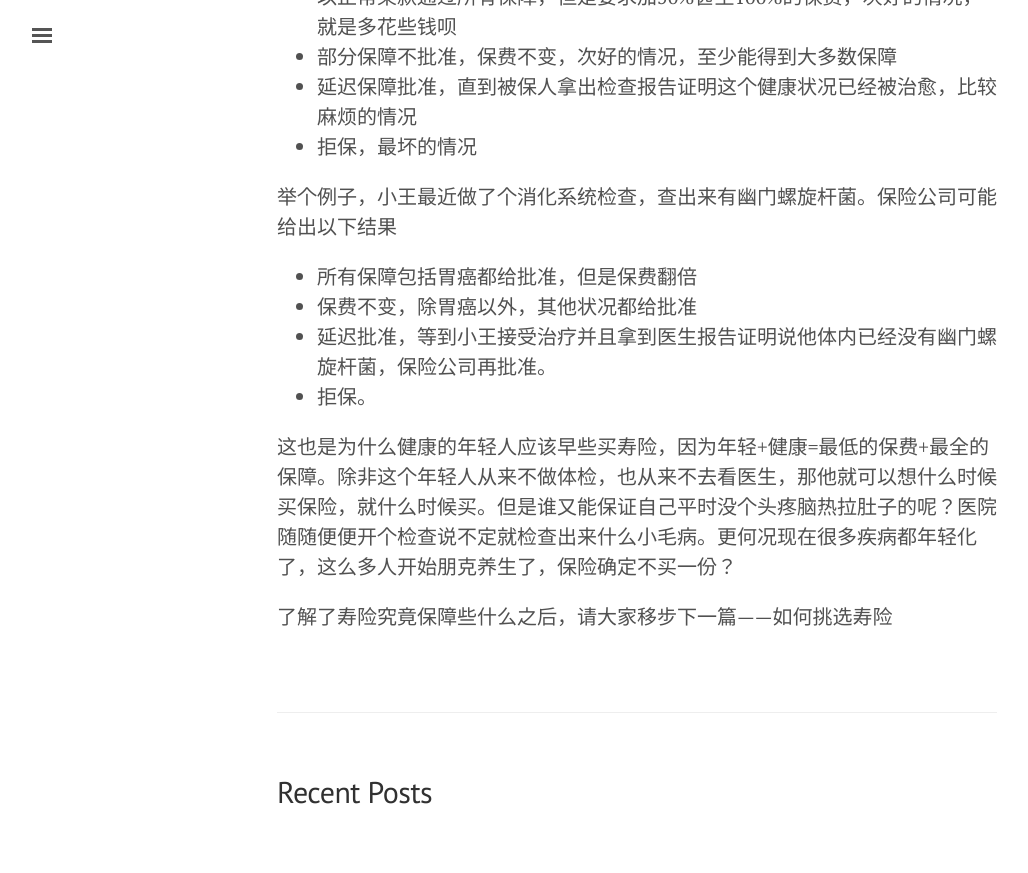
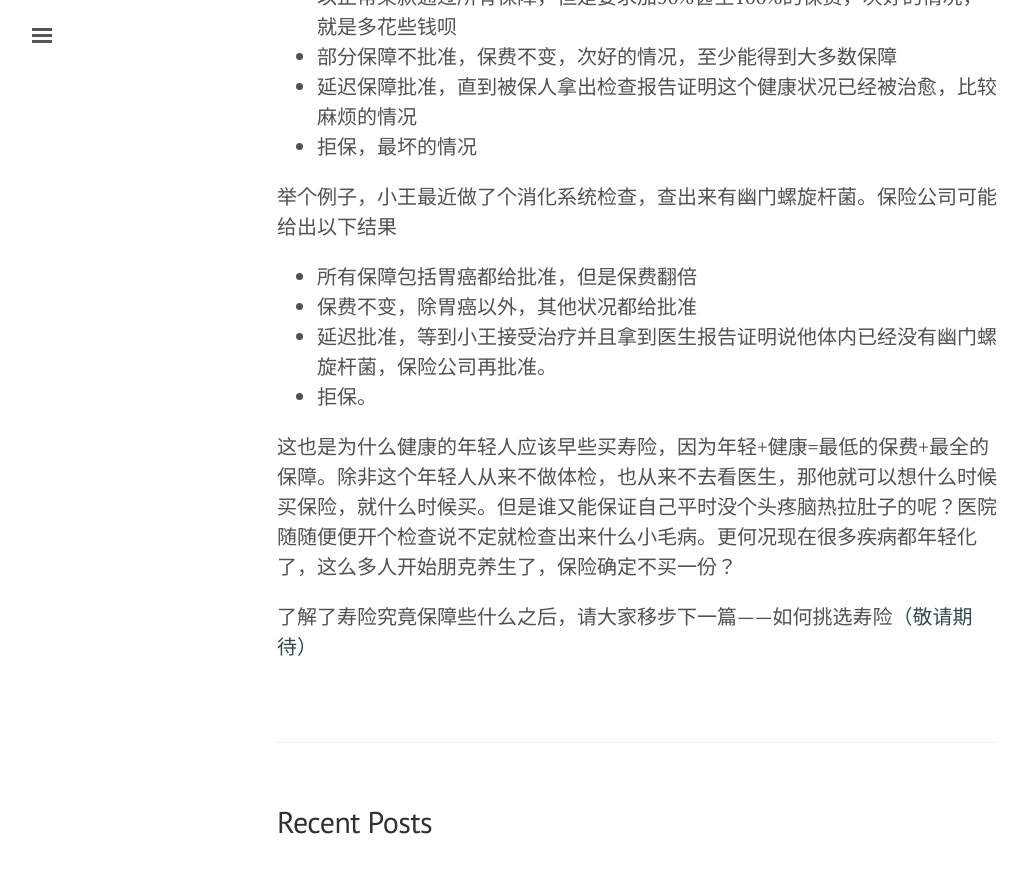
Before and after one commit to Charlotte-Vert/Charlotte-Vert.github.io, a Jekyll site: the page built from _posts/2019-10-07-life-insurance-intro.md, in a window 1280 px wide and 900 px high, scrolled down 3755 px. Shown: the top 873 px of the window, without its empty margins (3-1031 px from the left). Built offline with Jekyll 4.4.1, drawn with Linux system fonts in a browser that asks for light colours.

Commit message:
1st post formatting

```diff
--- a/_posts/2019-10-07-life-insurance-intro.md
+++ b/_posts/2019-10-07-life-insurance-intro.md
@@ -105,4 +105,4 @@ categories: Insurance
 
 
 
-了解了寿险究竟保障些什么之后，请大家移步下一篇——如何挑选寿险
+了解了寿险究竟保障些什么之后，请大家移步下一篇——如何挑选寿险<font style="color:#2F4B4C">（敬请期待）</font>
```
